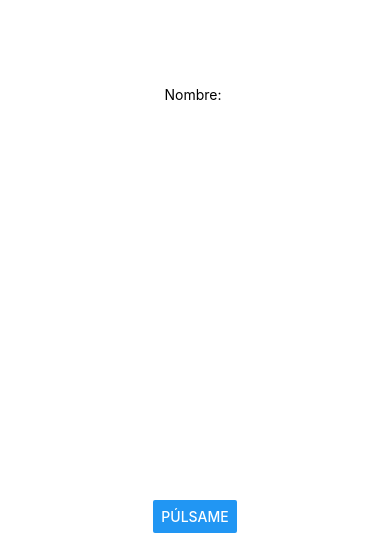
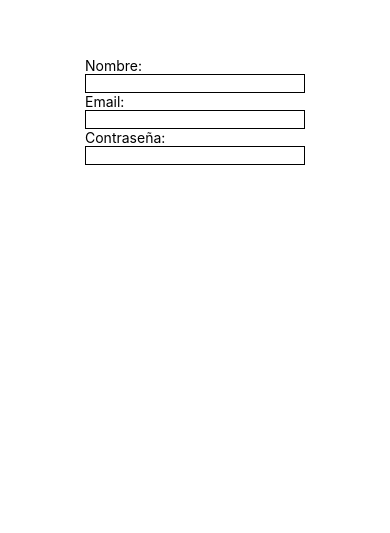
Before and after one commit to Enrique-Izquierdo/DAM_2--PMDM_ReactNative_Expo, a React Native app: screen / in a window 390 px wide. Shown: the part 311-844 px from the top of the page. Built offline with nearby package versions, Linux system fonts and the light colour scheme.

Commit message:
ejercicio sin librería

```diff
--- a/App.js
+++ b/App.js
@@ -1,44 +1,15 @@
-import React from 'react';
-import { StatusBar } from 'expo-status-bar';
-import { Dimensions, StyleSheet, Text, View, Image, ScrollView, Button, TextInput, } from 'react-native';
-import { useState } from 'react';
-import { Alert } from 'react-native-web';
-import Entrada from './src/components/entrada_formulario';
+import { Dimensions, StyleSheet, Text, View, Image, ScrollView, Button, TextInput} from 'react-native';
+
+import Formulario from './src/components/formulario';
 
 export default function App() {
-  //useState()
-  const [estadoBoton, setEstadoBoton] = useState(0);
-
-  // const [estado, setEstado] = useState('');
-  // const handleChangeText = (event) => {
-  //     if(isNaN(event)){
-  //     setEstado(event);
-  //     } else{
-  //     Alert.alert('Error', 'Has introducido un número');
-  //     }
-  // };
-
   return (
     <View style={styles.container}>
-      <Entrada nombre="Nombre" />
-      {/* <Entrada nombre="Email" />
-      <Entrada nombre="Contraseña:" /> */}
-      <Button
-            title="Púlsame"
-            style={{
-              // backgroundcolor: '#9c9c9c',
-              width: Dimensions.get('window').width,
-              height: Dimensions.get('window').width
-            }}
-            onPress={()=>setEstadoBoton(estadoBoton+1)}/>
-            {estadoBoton>0 && <Text>El botón se ha pulsado {estadoBoton} veces</Text>}
-
+      <Formulario />
     </View>
-
   );
 }
 
-const image = 'https://upload.wikimedia.org/wikipedia/commons/thumb/4/41/Flag_of_India.svg/1200px-Flag_of_India.svg.png';
 
 const styles = StyleSheet.create({
   container: {
@@ -46,11 +17,6 @@ const styles = StyleSheet.create({
     flexDirection: 'column',
     backgroundColor: '#fff',
     alignItems: 'center',
-    justifyContent: "center",
-  },
-  fila: {
-    flex: 1,
-    flexDirection: 'row',
-    alignItems: 'center',
+    justifyContent: 'center',
   },
 });
--- a/src/components/entrada_formulario.js
+++ /dev/null
@@ -1,42 +0,0 @@
-import React from 'react';
-import { StatusBar } from 'expo-status-bar';
-import { Dimensions, StyleSheet, Text, View, Image, ScrollView, Button, TextInput, } from 'react-native';
-import { useState } from 'react';
-import { Alert } from 'react-native-web';
-
-const Entrada = (props) => {
-
-    //useState()  opcion A
-    // const [text, onChangeText] = useState('');
-
-    //useState()  opcion B
-    // const [estado, setEstado] = useState('');
-    // const handleChangeText = (event) => {
-    //     setEstado(event);
-    // };
-
-
-    return (
-        <View style={styles.fila}>
-            <View>
-                <Text>{props.nombre}: </Text>
-            </View>
-            {/* <View>
-                <TextInput style={{borderWidth:1}} onChangeText={handleChangeText}/>
-                <Text>{estado}</Text>
-            </View> */}
-            <StatusBar style="auto" />
-      </View>
-    )
-}
-
-export default Entrada;
-
-
-const styles = StyleSheet.create({
-  fila: {
-    flex: 1,
-    flexDirection: 'row',
-    alignItems: 'center',
-  },
-});
--- /dev/null
+++ b/src/components/formulario.js
@@ -0,0 +1,68 @@
+// Actividad Evaluable 3: Librerías de Componentes en React Native
+
+// En esta actividad se realizará un formulario utilizando para ello una librería de
+// componentes de libre elección. Para ello el alumno deberá realizar una búsqueda
+// previa para decidir que librería elegir.
+// El formulario a implementar contendrá los siguientes campos:
+// 1. Nombre: donde el usuario podrá introducir su nombre. Se deberá realizar
+// una validación de que el nombre está compuesto únicamente por letras. Si
+// es incorrecto, se mostrará por pantalla una alerta diciendo que el nombre
+// introducido no es correcto.
+// 2. Email: donde el usuario podrá introducir su correo electrónico. Se deberá
+// realizar una validación de que el correo electrónico introducido es correcto.
+// Si es incorrecto, se mostrará por pantalla una alerta diciendo que el correo
+// introducido no es correcto.
+// 3. Contraseña: Donde el usuario introducirá una contraseña.
+
+// PROCESO DE DESARROLLO
+// Se deberán implementar las instrucciones necesarias para poder realizar
+// el formulario –eventos y manejadores de eventos utilizando Hooks
+// (useState) para validar los formularios-. Los estilos serán libres.
+
+
+import { useState } from "react";
+import { Text, TextInput, View } from "react-native";
+
+const Formulario = () => {
+
+    const [name, setName] = useState('');
+    const handleChangeName = (event) => {
+        if(isNaN(event[event.length-1])){
+            setName(event);
+        } else {
+            alert("¡¡Error!!, Ha introducido un número. El nombre no puede contener números.");
+        }
+    }
+
+    const [email, setEmail] = useState('');
+    const handleChangeEmail = (event) => {
+        setEmail(event);
+    }
+
+    const handleOnBlur = () => {
+        if(!email.includes("@")) {
+            alert("¡¡Error!!, No ha introducido un email.");
+        }
+    }
+
+    const [password, setPassword] = useState('');
+    const handleChangePassword = (event) => {
+        setPassword(event);
+    }
+
+    return (
+        <View>
+            <Text>Nombre: </Text>
+            <TextInput style={{borderWidth:1}} onChangeText={handleChangeName}/>
+            <Text>{name}</Text>
+            <Text>Email: </Text>
+            <TextInput style={{borderWidth:1}} onChangeText={handleChangeEmail} onBlur={handleOnBlur}/>
+            <Text>{email}</Text>
+            <Text>Contraseña: </Text>
+            <TextInput style={{borderWidth:1}} onChangeText={handleChangePassword}/>
+            <Text>{password}</Text>
+        </View>
+    );
+}
+
+export default Formulario;
```
Also changed, not shown: src/components/App_copy.js (deleted, +0 -93 lines), src/components/formulario_Formik.js (deleted, +0 -51 lines).
